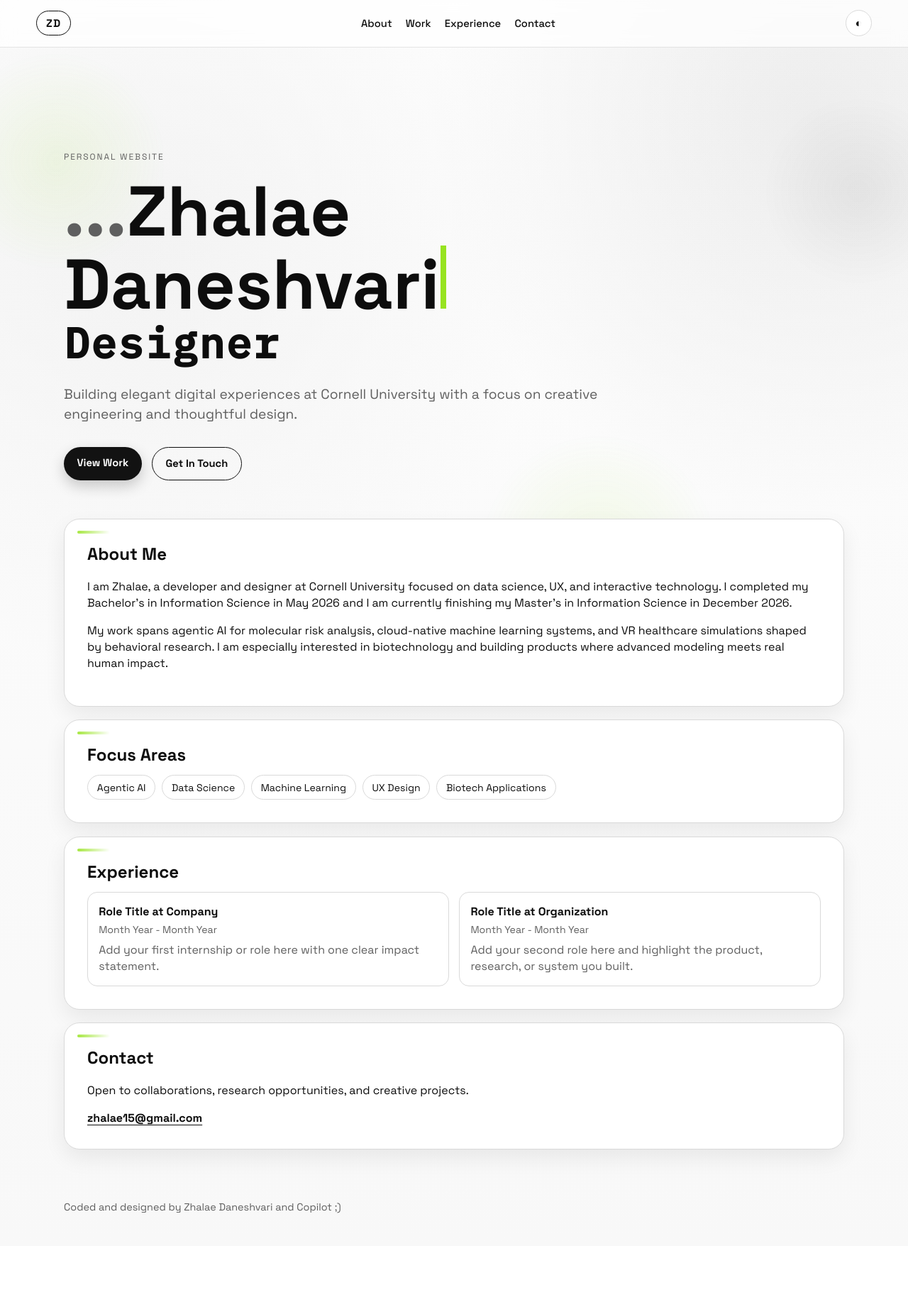
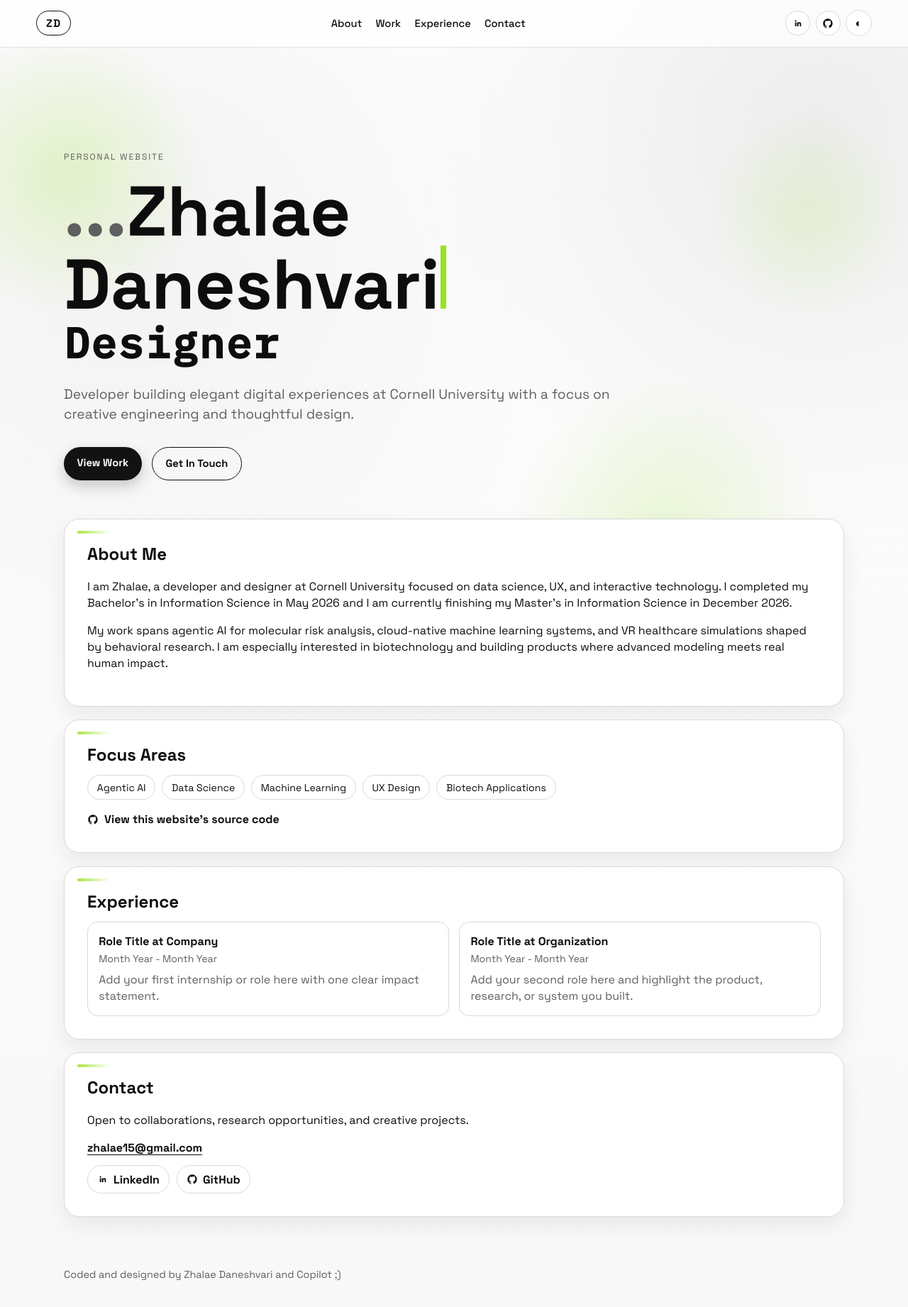
Before and after one commit to ZhalaeDaneshvari/zhalae-website, a React (Vite) app: page / in a window 1280 px wide. Shown: the top 1842 px of the page at 71% size. Before the commit the page ends 1756 px from the top, so only its background shows below. Built offline with nearby package versions, Linux system fonts and the light colour scheme.

Commit message:
Finished Homepage

```diff
--- a/src/App.jsx
+++ b/src/App.jsx
@@ -107,6 +107,37 @@ function App() {
             </li>
           </ul>
         </nav>
+        <div className="topbar-actions">
+          <a
+            className="icon-link"
+            href="https://www.linkedin.com/in/zhalae-daneshvari-9890a3241/"
+            target="_blank"
+            rel="noreferrer"
+            aria-label="LinkedIn"
+            title="LinkedIn"
+          >
+            <svg viewBox="0 0 24 24" aria-hidden="true" focusable="false">
+              <path
+                fill="currentColor"
+                d="M6.94 8.55A1.56 1.56 0 1 1 6.94 5.42a1.56 1.56 0 0 1 0 3.13ZM5.58 9.8H8.3V18H5.58V9.8Zm4.29 0H12.5v1.12h.03c.37-.7 1.28-1.43 2.63-1.43 2.81 0 3.33 1.85 3.33 4.25V18h-2.72v-3.84c0-.92-.02-2.1-1.28-2.1-1.28 0-1.47 1-1.47 2.04V18H9.87V9.8Z"
+              />
+            </svg>
+          </a>
+          <a
+            className="icon-link"
+            href="https://github.com/ZhalaeDaneshvari"
+            target="_blank"
+            rel="noreferrer"
+            aria-label="GitHub"
+            title="GitHub"
+          >
+            <svg viewBox="0 0 24 24" aria-hidden="true" focusable="false">
+              <path
+                fill="currentColor"
+                d="M12 2C6.47 2 2 6.58 2 12.24c0 4.53 2.87 8.37 6.84 9.73.5.1.68-.22.68-.5v-1.73c-2.78.62-3.37-1.22-3.37-1.22-.45-1.2-1.14-1.5-1.14-1.5-.91-.64.1-.64.1-.64 1 .07 1.55 1.06 1.55 1.06.9 1.57 2.32 1.12 2.91.86.09-.67.36-1.12.64-1.38-2.23-.26-4.55-1.13-4.55-5.06 0-1.12.4-2.04 1.04-2.76-.09-.26-.45-1.31.1-2.72 0 0 .86-.29 2.82 1.05A9.6 9.6 0 0 1 12 6.4c.86 0 1.73.12 2.55.36 1.96-1.34 2.82-1.05 2.82-1.05.54 1.41.18 2.46.09 2.72.64.72 1.05 1.64 1.05 2.76 0 3.93-2.32 4.79-4.55 5.05.37.33.68.95.68 1.93v2.86c0 .28.18.6.68.5A10.31 10.31 0 0 0 22 12.24C22 6.58 17.52 2 12 2Z"
+              />
+            </svg>
+          </a>
           <button
             className="theme-toggle"
             type="button"
@@ -117,6 +148,7 @@ function App() {
               {themeIcon}
             </span>
           </button>
+        </div>
       </header>
 
       <main id="home">
@@ -137,7 +169,7 @@ function App() {
             </span>
           </h1>
           <p className="subtitle">
-            Building elegant digital experiences at Cornell University with a focus on
+            Developer building elegant digital experiences at Cornell University with a focus on
             creative engineering and thoughtful design.
           </p>
           <div className="hero-actions">
@@ -175,6 +207,20 @@ function App() {
             <span>UX Design</span>
             <span>Biotech Applications</span>
           </div>
+          <a
+            className="repo-link"
+            href="https://github.com/ZhalaeDaneshvari/zhalae-website"
+            target="_blank"
+            rel="noreferrer"
+          >
+            <svg viewBox="0 0 24 24" aria-hidden="true" focusable="false">
+              <path
+                fill="currentColor"
+                d="M12 2C6.47 2 2 6.58 2 12.24c0 4.53 2.87 8.37 6.84 9.73.5.1.68-.22.68-.5v-1.73c-2.78.62-3.37-1.22-3.37-1.22-.45-1.2-1.14-1.5-1.14-1.5-.91-.64.1-.64.1-.64 1 .07 1.55 1.06 1.55 1.06.9 1.57 2.32 1.12 2.91.86.09-.67.36-1.12.64-1.38-2.23-.26-4.55-1.13-4.55-5.06 0-1.12.4-2.04 1.04-2.76-.09-.26-.45-1.31.1-2.72 0 0 .86-.29 2.82 1.05A9.6 9.6 0 0 1 12 6.4c.86 0 1.73.12 2.55.36 1.96-1.34 2.82-1.05 2.82-1.05.54 1.41.18 2.46.09 2.72.64.72 1.05 1.64 1.05 2.76 0 3.93-2.32 4.79-4.55 5.05.37.33.68.95.68 1.93v2.86c0 .28.18.6.68.5A10.31 10.31 0 0 0 22 12.24C22 6.58 17.52 2 12 2Z"
+              />
+            </svg>
+            View this website's source code
+          </a>
         </section>
 
         <section id="experience" className="panel reveal">
@@ -204,6 +250,36 @@ function App() {
           <a className="email-link" href="mailto:zhalae15@gmail.com">
             zhalae15@gmail.com
           </a>
+          <div className="social-links">
+            <a
+              className="social-link"
+              href="https://www.linkedin.com/in/zhalae-daneshvari-9890a3241/"
+              target="_blank"
+              rel="noreferrer"
+            >
+              <svg viewBox="0 0 24 24" aria-hidden="true" focusable="false">
+                <path
+                  fill="currentColor"
+                  d="M6.94 8.55A1.56 1.56 0 1 1 6.94 5.42a1.56 1.56 0 0 1 0 3.13ZM5.58 9.8H8.3V18H5.58V9.8Zm4.29 0H12.5v1.12h.03c.37-.7 1.28-1.43 2.63-1.43 2.81 0 3.33 1.85 3.33 4.25V18h-2.72v-3.84c0-.92-.02-2.1-1.28-2.1-1.28 0-1.47 1-1.47 2.04V18H9.87V9.8Z"
+                />
+              </svg>
+              LinkedIn
+            </a>
+            <a
+              className="social-link"
+              href="https://github.com/ZhalaeDaneshvari"
+              target="_blank"
+              rel="noreferrer"
+            >
+              <svg viewBox="0 0 24 24" aria-hidden="true" focusable="false">
+                <path
+                  fill="currentColor"
+                  d="M12 2C6.47 2 2 6.58 2 12.24c0 4.53 2.87 8.37 6.84 9.73.5.1.68-.22.68-.5v-1.73c-2.78.62-3.37-1.22-3.37-1.22-.45-1.2-1.14-1.5-1.14-1.5-.91-.64.1-.64.1-.64 1 .07 1.55 1.06 1.55 1.06.9 1.57 2.32 1.12 2.91.86.09-.67.36-1.12.64-1.38-2.23-.26-4.55-1.13-4.55-5.06 0-1.12.4-2.04 1.04-2.76-.09-.26-.45-1.31.1-2.72 0 0 .86-.29 2.82 1.05A9.6 9.6 0 0 1 12 6.4c.86 0 1.73.12 2.55.36 1.96-1.34 2.82-1.05 2.82-1.05.54 1.41.18 2.46.09 2.72.64.72 1.05 1.64 1.05 2.76 0 3.93-2.32 4.79-4.55 5.05.37.33.68.95.68 1.93v2.86c0 .28.18.6.68.5A10.31 10.31 0 0 0 22 12.24C22 6.58 17.52 2 12 2Z"
+                />
+              </svg>
+              GitHub
+            </a>
+          </div>
         </section>
       </main>
 
--- a/src/styles.css
+++ b/src/styles.css
@@ -6,7 +6,7 @@
   --border: #d9d9d9;
   --accent: #121212;
   --lime: #97e320;
-  --lime-soft: rgba(151, 227, 32, 0.2);
+  --lime-soft: rgba(151, 227, 32, 0.34);
   --topbar-bg: rgba(255, 255, 255, 0.72);
   --topbar-border: rgba(13, 13, 13, 0.1);
   --grain-color: #000;
@@ -25,7 +25,7 @@ body[data-theme="dark"] {
   --border: #2a2e35;
   --accent: #f5f5f5;
   --lime: #b7ff4a;
-  --lime-soft: rgba(183, 255, 74, 0.23);
+  --lime-soft: rgba(183, 255, 74, 0.3);
   --topbar-bg: rgba(16, 17, 19, 0.78);
   --topbar-border: rgba(255, 255, 255, 0.15);
   --grain-color: #fff;
@@ -80,35 +80,37 @@ body {
 .orb {
   position: absolute;
   border-radius: 999px;
-  filter: blur(8px);
-  opacity: 0.48;
-  animation: drift 18s ease-in-out infinite;
+  filter: blur(7px);
+  opacity: 0.62;
 }
 
 .orb-a {
-  width: 320px;
-  height: 320px;
-  left: -80px;
-  top: 10vh;
-  background: radial-gradient(circle, var(--lime-soft) 0%, transparent 70%);
+  width: 420px;
+  height: 420px;
+  left: -140px;
+  top: 6vh;
+  background: radial-gradient(circle, var(--lime-soft) 0%, transparent 65%);
+  animation: orb-float-a 22s ease-in-out infinite;
 }
 
 .orb-b {
-  width: 280px;
-  height: 280px;
-  right: -70px;
-  top: 18vh;
-  background: radial-gradient(circle, rgba(0, 0, 0, 0.11) 0%, transparent 72%);
-  animation-delay: -6s;
+  width: 300px;
+  height: 300px;
+  right: -60px;
+  top: 16vh;
+  background: radial-gradient(circle, rgba(151, 227, 32, 0.22) 0%, transparent 72%);
+  animation: orb-float-b 20s ease-in-out infinite;
+  animation-delay: -4s;
 }
 
 .orb-c {
-  width: 360px;
-  height: 360px;
-  right: 20%;
-  bottom: -160px;
-  background: radial-gradient(circle, var(--lime-soft) 0%, transparent 68%);
-  animation-delay: -11s;
+  width: 430px;
+  height: 430px;
+  right: 14%;
+  bottom: -200px;
+  background: radial-gradient(circle, rgba(151, 227, 32, 0.28) 0%, transparent 68%);
+  animation: orb-float-c 26s ease-in-out infinite;
+  animation-delay: -10s;
 }
 
 .topbar {
@@ -160,6 +162,36 @@ body {
 .nav-links a:hover {
   color: var(--accent);
   text-shadow: 0 0 0 var(--lime);
+}
+
+.topbar-actions {
+  display: inline-flex;
+  align-items: center;
+  gap: 0.45rem;
+}
+
+.icon-link {
+  width: 2.2rem;
+  height: 2.2rem;
+  border-radius: 999px;
+  border: 1px solid var(--border);
+  color: var(--text);
+  background: var(--surface);
+  display: inline-flex;
+  align-items: center;
+  justify-content: center;
+  transition: transform 220ms ease, border-color 220ms ease, background-color 220ms ease;
+}
+
+.icon-link:hover {
+  transform: translateY(-2px);
+  border-color: var(--lime);
+  background: var(--lime-soft);
+}
+
+.icon-link svg {
+  width: 1rem;
+  height: 1rem;
 }
 
 .theme-toggle {
@@ -346,6 +378,22 @@ h2 {
   transform: translateY(-1px);
 }
 
+.repo-link {
+  margin-top: 1rem;
+  display: inline-flex;
+  align-items: center;
+  gap: 0.5rem;
+  color: var(--text);
+  font-weight: 600;
+  text-decoration: none;
+  text-underline-offset: 4px;
+}
+
+.repo-link svg {
+  width: 1rem;
+  height: 1rem;
+}
+
 .experience-list {
   display: grid;
   grid-template-columns: repeat(2, minmax(0, 1fr));
@@ -376,9 +424,41 @@ h2 {
 }
 
 .email-link {
+  display: inline-block;
   color: var(--text);
   font-weight: 600;
   text-underline-offset: 4px;
+}
+
+.social-links {
+  margin-top: 0.8rem;
+  display: flex;
+  flex-wrap: wrap;
+  gap: 0.65rem;
+}
+
+.social-link {
+  display: inline-flex;
+  align-items: center;
+  gap: 0.45rem;
+  padding: 0.48rem 0.8rem;
+  border: 1px solid var(--border);
+  border-radius: 999px;
+  color: var(--text);
+  text-decoration: none;
+  font-weight: 600;
+  transition: border-color 220ms ease, background-color 220ms ease, transform 220ms ease;
+}
+
+.social-link:hover {
+  border-color: var(--lime);
+  background: var(--lime-soft);
+  transform: translateY(-1px);
+}
+
+.social-link svg {
+  width: 1rem;
+  height: 1rem;
 }
 
 .reveal {
@@ -411,13 +491,37 @@ h2 {
   }
 }
 
-@keyframes drift {
+@keyframes orb-float-a {
+  0% {
+    transform: translate3d(0, 0, 0) scale(1);
+  }
+  50% {
+    transform: translate3d(42px, -28px, 0) scale(1.06);
+  }
+  100% {
+    transform: translate3d(18px, 16px, 0) scale(1);
+  }
+}
+
+@keyframes orb-float-b {
+  0% {
+    transform: translate3d(0, 0, 0) scale(1);
+  }
+  50% {
+    transform: translate3d(-52px, 24px, 0) scale(0.96);
+  }
+  100% {
+    transform: translate3d(-16px, -20px, 0) scale(1.02);
+  }
+}
+
+@keyframes orb-float-c {
   0%,
   100% {
-    transform: translate3d(0, 0, 0);
+    transform: translate3d(0, 0, 0) scale(1);
   }
   50% {
-    transform: translate3d(0, -18px, 0);
+    transform: translate3d(58px, -36px, 0) scale(1.08);
   }
 }
 
@@ -433,6 +537,11 @@ h2 {
   .theme-toggle {
     width: 2.1rem;
     height: 2.1rem;
+  }
+
+  .icon-link {
+    width: 2.05rem;
+    height: 2.05rem;
   }
 
   .nav-links a {
```
Also changed, not shown: public/headshot.jpeg (added). Lines whose indentation alone changed are shown as unchanged.
